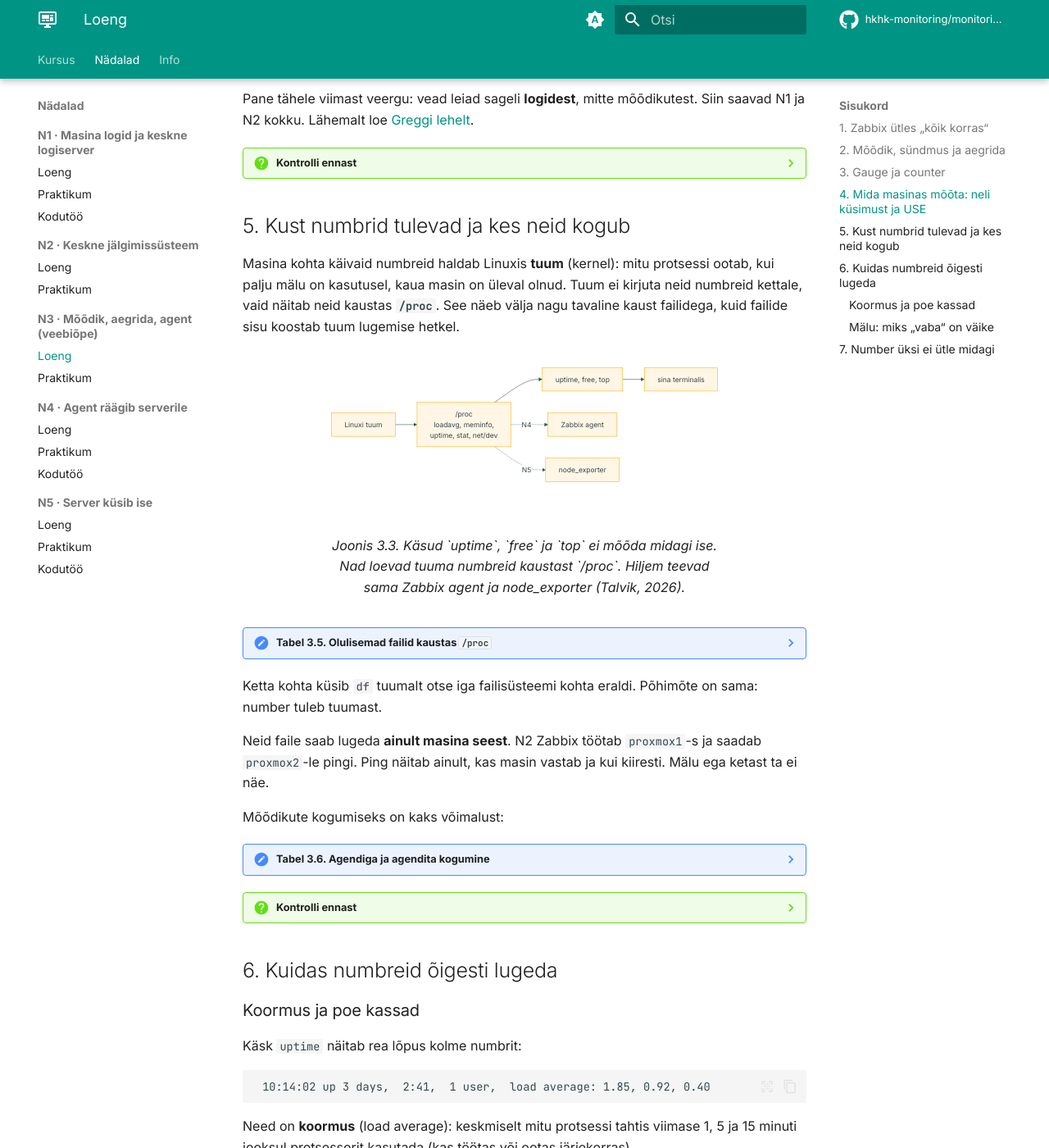
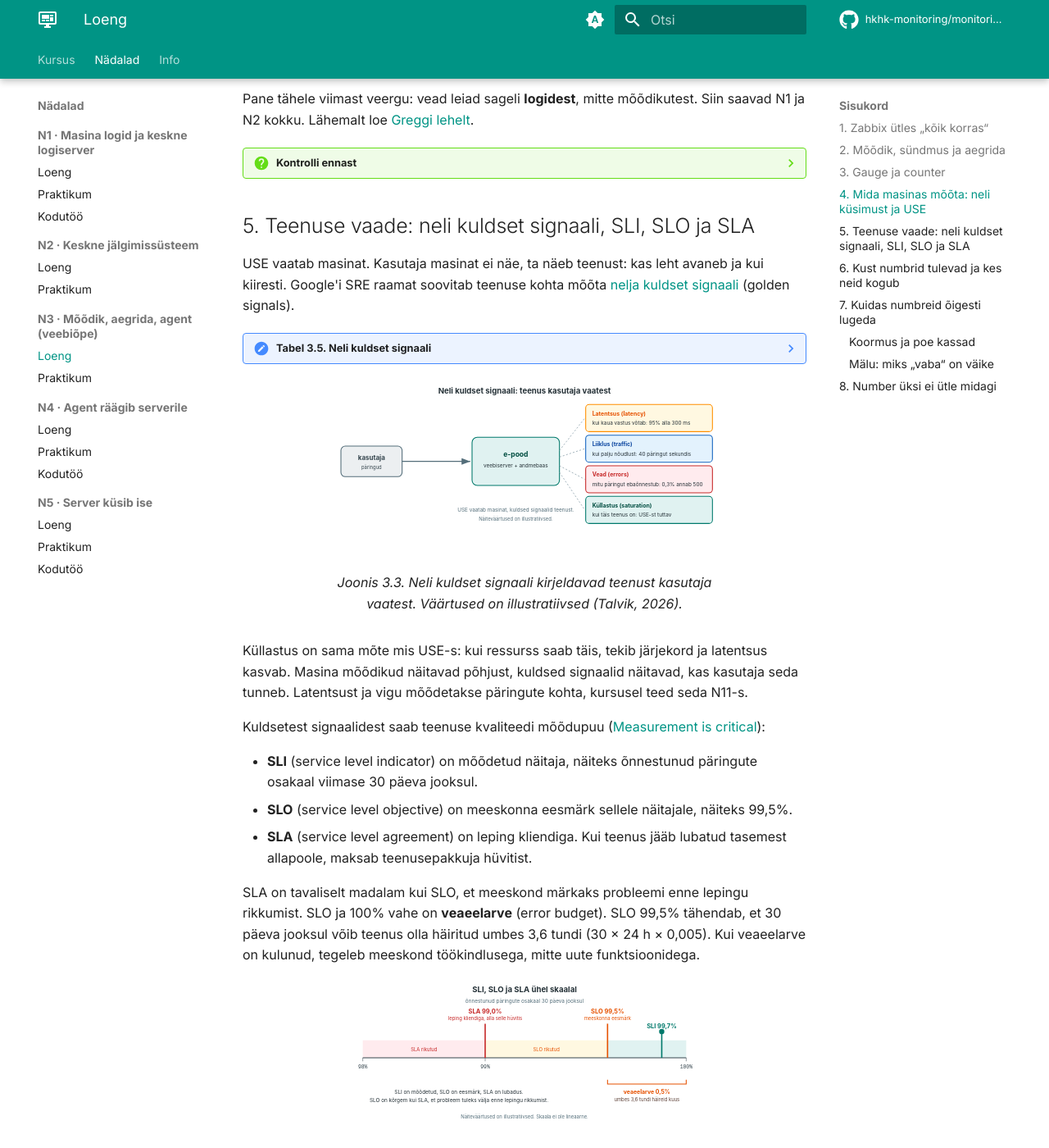
Before and after one commit to hkhk-monitoring/monitoring, an MkDocs documentation site: the page built from docs/week03/lecture.md, in a window 1280 px wide and 1400 px high, scrolled down 3400 px. Shown: the whole window at 82% size. Built offline with MkDocs 1.6.1 and Material for MkDocs 9.7.7, drawn with Linux system fonts in a browser that asks for light colours; comment, search, counter and statistics services are not loaded; some of the changed text lies outside the part shown.

Commit message:
N3 loeng koos joonistega

```diff
--- a/docs/week03/lecture.md
+++ b/docs/week03/lecture.md
@@ -17,6 +17,7 @@ N2-s seadistasid Zabbixi, mis pingib masinaid ja annab teada, kui mõni ei vasta
     - selgitada, mis on aegrida ja proovivõtu intervall;
     - eristada gauge'i ja counterit ning tuua mõlemast näite;
     - kasutada USE-meetodit uurimisküsimuste koostamiseks ja nimetada mõõtmiste piirid;
+    - selgitada nelja kuldset signaali ning SLI, SLO ja SLA erinevust;
     - tõlgendada koormust (load average) tuumade arvu järgi ja mälu veeru `available` järgi;
     - selgitada, miks Zabbix näeb N2 seadistusega ainult seda, kas masin vastab, ja miks on vaja agenti.
 
@@ -153,7 +154,44 @@ Pane tähele viimast veergu: vead leiad sageli **logidest**, mitte mõõdikutest
     1. E-pood jäi seisma täis ketta tõttu. Kas see oli kasutuse, küllastuse või vea probleem?
     2. Protsessor on 100% hõivatud, aga järjekorda pole. Kas see on halb? Mis siis, kui järjekorras ootab 6 protsessi?
 
-## 5. Kust numbrid tulevad ja kes neid kogub
+## 5. Teenuse vaade: neli kuldset signaali, SLI, SLO ja SLA
+
+USE vaatab masinat. Kasutaja masinat ei näe, ta näeb teenust: kas leht avaneb ja kui kiiresti. Google'i SRE raamat soovitab teenuse kohta mõõta [nelja kuldset signaali](https://sre.google/sre-book/monitoring-distributed-systems/#xref_monitoring_golden-signals) (golden signals).
+
+??? note "Tabel 3.5. Neli kuldset signaali"
+    | Signaal | Küsimus | E-poe näide |
+    |---|---|---|
+    | **Latentsus** (latency) | kui kaua vastus võtab | 95% päringutest vastab alla 300 ms |
+    | **Liiklus** (traffic) | kui palju on nõudlust | 40 päringut sekundis |
+    | **Vead** (errors) | kui suur osa päringutest ebaõnnestub | 0,3% päringutest annab vea 500 |
+    | **Küllastus** (saturation) | kui täis teenus on | andmebaasi ühendustest on kasutusel 90% |
+
+<figure markdown="span">
+  ![Kasutaja saadab päringud e-poodi; teenuse kohta mõõdetakse latentsust, liiklust, vigu ja küllastust](../images/n03_kuldsed_signaalid.svg)
+  <figcaption>Joonis 3.3. Neli kuldset signaali kirjeldavad teenust kasutaja vaatest. Väärtused on illustratiivsed (Talvik, 2026).</figcaption>
+</figure>
+
+Küllastus on sama mõte mis USE-s: kui ressurss saab täis, tekib järjekord ja latentsus kasvab. Masina mõõdikud näitavad põhjust, kuldsed signaalid näitavad, kas kasutaja seda tunneb. Latentsust ja vigu mõõdetakse päringute kohta, kursusel teed seda N11-s.
+
+Kuldsetest signaalidest saab teenuse kvaliteedi mõõdupuu ([Measurement is critical](https://manishagarwal.hashnode.dev/measurement-is-critical)):
+
+- **SLI** (service level indicator) on mõõdetud näitaja, näiteks õnnestunud päringute osakaal viimase 30 päeva jooksul.
+- **SLO** (service level objective) on meeskonna eesmärk sellele näitajale, näiteks 99,5%.
+- **SLA** (service level agreement) on leping kliendiga. Kui teenus jääb lubatud tasemest allapoole, maksab teenusepakkuja hüvitist.
+
+SLA on tavaliselt madalam kui SLO, et meeskond märkaks probleemi enne lepingu rikkumist. SLO ja 100% vahe on **veaeelarve** (error budget). SLO 99,5% tähendab, et 30 päeva jooksul võib teenus olla häiritud umbes 3,6 tundi (30 × 24 h × 0,005). Kui veaeelarve on kulunud, tegeleb meeskond töökindlusega, mitte uute funktsioonidega.
+
+<figure markdown="span">
+  ![Skaala 98 kuni 100 protsenti: SLA 99,0 protsenti, SLO 99,5 protsenti, mõõdetud SLI 99,7 protsenti; SLO ja 100 protsendi vahe on veaeelarve](../images/n03_sli_slo_sla.svg)
+  <figcaption>Joonis 3.4. SLI on mõõdetud, SLO on eesmärk, SLA on lubadus kliendile. Väärtused on illustratiivsed (Talvik, 2026).</figcaption>
+</figure>
+
+??? question "Kontrolli ennast"
+    1. E-poe leht avaneb, aga vastus võtab 8 sekundit. Ping ja USE näitavad, et masinal on kõik korras. Milline kuldne signaal seda näitab ja kust selle mõõtmise saaksid?
+    2. SLO on 99,9% 30 päeva kohta. Mitu minutit võib teenus selle aja jooksul olla häiritud?
+    3. Miks ei panda SLA-sse sama numbrit kui SLO-sse?
+
+## 6. Kust numbrid tulevad ja kes neid kogub
 
 Masina kohta käivaid numbreid haldab Linuxis **tuum** (kernel): mitu protsessi ootab, kui palju mälu on kasutusel, kaua masin on üleval olnud. Tuum ei kirjuta neid numbreid kettale, vaid näitab neid kaustas **`/proc`**. See näeb välja nagu tavaline kaust failidega, kuid failide sisu koostab tuum lugemise hetkel.
 
@@ -185,7 +223,7 @@ Neid faile saab lugeda **ainult masina seest**. N2 Zabbix töötab `proxmox1`-s
 
 Mõõdikute kogumiseks on kaks võimalust:
 
-??? note "Tabel 3.6. Agendiga ja agendita kogumine"
+??? note "Tabel 3.7. Agendiga ja agendita kogumine"
     | | Agendita (agentless) | Agendiga |
     |---|---|---|
     | Kuidas | server mõõdab väljast: ping, kas port on lahti, kas veebileht vastab | masinas töötab väike programm (agent), mis loeb `/proc`-i ja annab numbrid serverile |
@@ -198,7 +236,7 @@ Mõõdikute kogumiseks on kaks võimalust:
     2. Tahad teada, millal e-poe ketas täis saab. Kas N2 Zabbix suudab seda öelda? Mida on vaja juurde?
     3. Too üks olukord, kus agendita kontroll on parem kui agent.
 
-## 6. Kuidas numbreid õigesti lugeda
+## 7. Kuidas numbreid õigesti lugeda
 
 ### Koormus ja poe kassad
 
@@ -259,7 +297,7 @@ Seepärast vaata veergu **`available`**: see on mälu, mille programm saaks kohe
     2. Mida tähendab `load average: 0.20, 1.50, 3.80`? Kas olukord läheb paremaks või halvemaks?
     3. Sõber saadab sulle `free -h` väljundi, kus `free` on 90 MiB ja `available` on 3 GiB. Mida talle vastad?
 
-## 7. Number üksi ei ütle midagi
+## 8. Number üksi ei ütle midagi
 
 Sama number võib ühes masinas tähendada tavalist olekut ja teises riket. Varukoopiaserver pakib iga öö kell 02:00 failid kokku ja protsessor on tund aega 95% hõivatud. See on tavaline öö. Kui sama 95% on keskpäeval, kui varukoopiat ei tehta, on midagi valesti.
 
@@ -276,9 +314,6 @@ Testides tekitatakse koormus meelega. Tööriist **`stress-ng`** paneb protsesso
 ??? info "Koormus ja ketas"
     Linuxi koormuse sees on ka protsessid, mis ootavad ketast. Seega võib koormus olla kõrge ka siis, kui protsessor on peaaegu tühi. Seda näed `top`-is real `%Cpu(s)` väärtusena `wa` (wait).
 
-??? info "Neli kuldset signaali"
-    Masina jaoks on USE. Teenuse (veebilehe, API) jaoks kasutatakse Google'i SRE raamatu [nelja kuldset signaali](https://sre.google/sre-book/monitoring-distributed-systems/#xref_monitoring_golden-signals): latentsus, liiklus, vead ja küllastus. N11-s mõõdad neid.
-
 ??? info "Push ja pull"
     Zabbix agent saab töötada kahel moel: server küsib (passiivne) või agent saadab ise (aktiivne). Prometheus (N5) küsib andmeid ise, Telegraf (N7) saadab need ise. Kumb on parem, sõltub võrgust: kas server pääseb masinani või ainult masin serverini.
 
@@ -294,6 +329,8 @@ Testides tekitatakse koormus meelega. Tööriist **`stress-ng`** paneb protsesso
     | **Gauge** | käib üles ja alla, hetkeseis | `cat /proc/loadavg` |
     | **Counter** | ainult kasvab, loeb kokku | `cat /proc/net/dev` |
     | **USE** | kasutus, küllastus, vead iga ressursi kohta | Tabel 3.4 |
+    | **Neli kuldset signaali** | latentsus, liiklus, vead, küllastus teenuse kohta | Tabel 3.5 |
+    | **SLI, SLO, SLA** | mõõdetud näitaja, eesmärk, leping kliendiga | Joonis 3.4 |
     | **Koormus (load average)** | mitu protsessi tahab protsessorit, 1/5/15 min | `uptime` |
     | **Agent** | programm masinas, mis loeb `/proc`-i ja annab numbrid serverile | N4 |
     | **Baasjoon (baseline)** | masina tavaline olek | ainult aegreast |
```
Also changed, not shown: other parts of docs/week03/lecture.md (+3 -3 lines), docs/images/n03_kuldsed_signaalid.svg (added), docs/images/n03_sli_slo_sla.svg (added).
